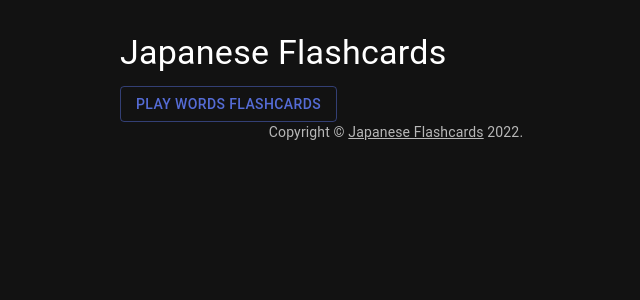
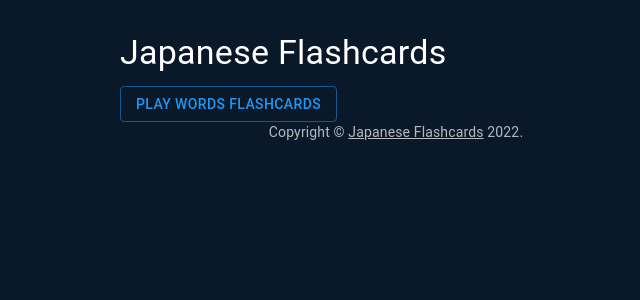
Before and after one commit to Cat-Devs/jp-flashcards, a Next.js app: page / in a window 1280 px wide. Shown: the top 300 px of the page, without its empty margins (244-884 px from the left). Built offline with nearby package versions, Linux system fonts and the light colour scheme.

Commit message:
UI updates

```diff
--- a/src/theme.ts
+++ b/src/theme.ts
@@ -5,13 +5,36 @@ export const theme = createTheme({
   palette: {
     mode: "dark",
     primary: {
-      main: "#556cd6",
+      main: "#2196f3",
     },
     secondary: {
-      main: "#19857b",
+      main: "#ff1744",
     },
     error: {
       main: red.A400,
     },
+    background: {
+      paper: "#0a1929",
+      default: "#0a1929",
+    },
+  },
+  components: {
+    MuiAccordion: {
+      styleOverrides: {
+        root: {
+          backgroundColor: "transparent",
+        },
+      },
+    },
+    MuiCard: {
+      defaultProps: {
+        variant: "outlined",
+      },
+    },
+    MuiButton: {
+      defaultProps: {
+        variant: "outlined",
+      },
+    },
   },
 });
```
Also changed, not shown: src/Components/Flashcard.tsx (+35 -35 lines).
